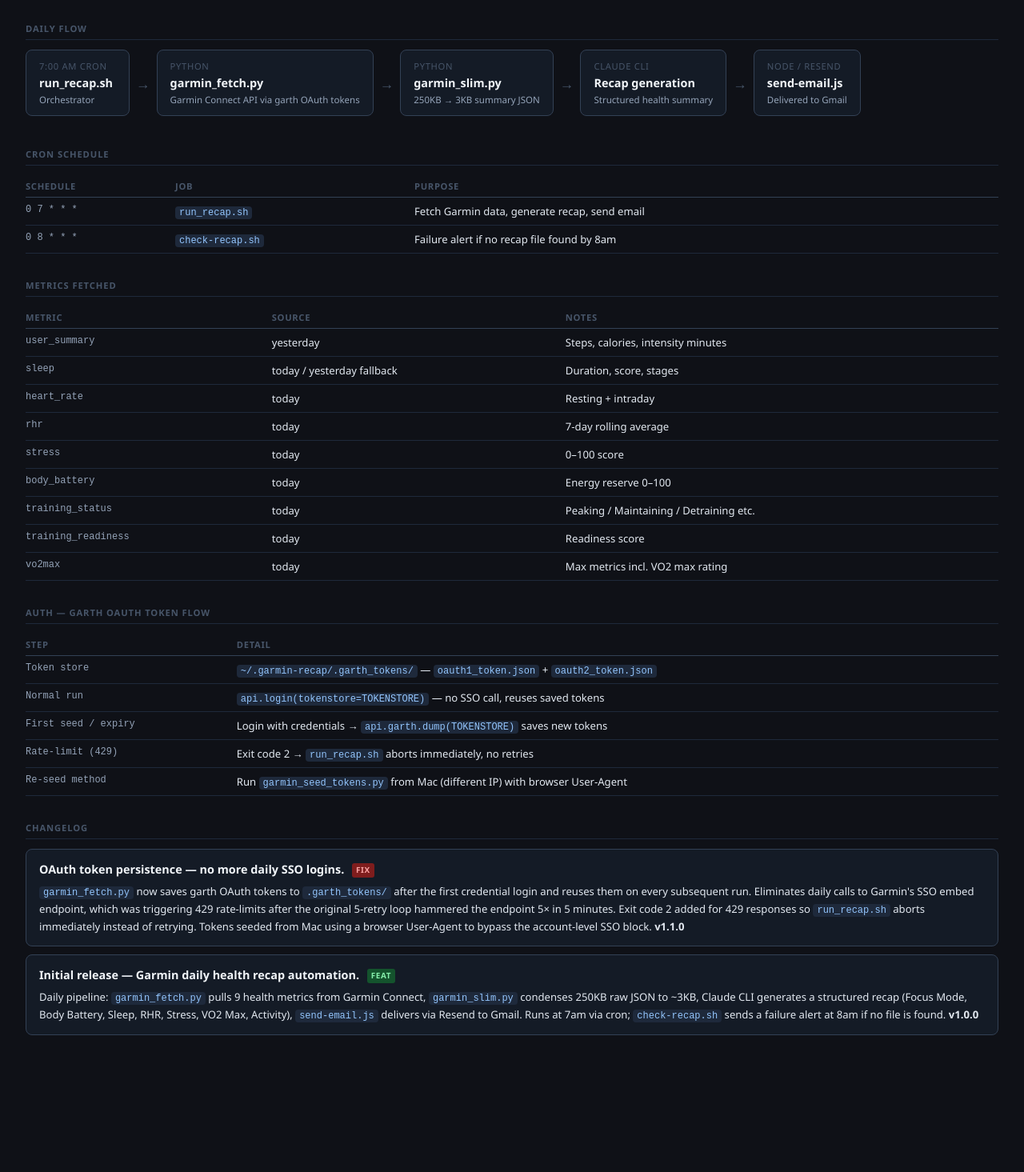
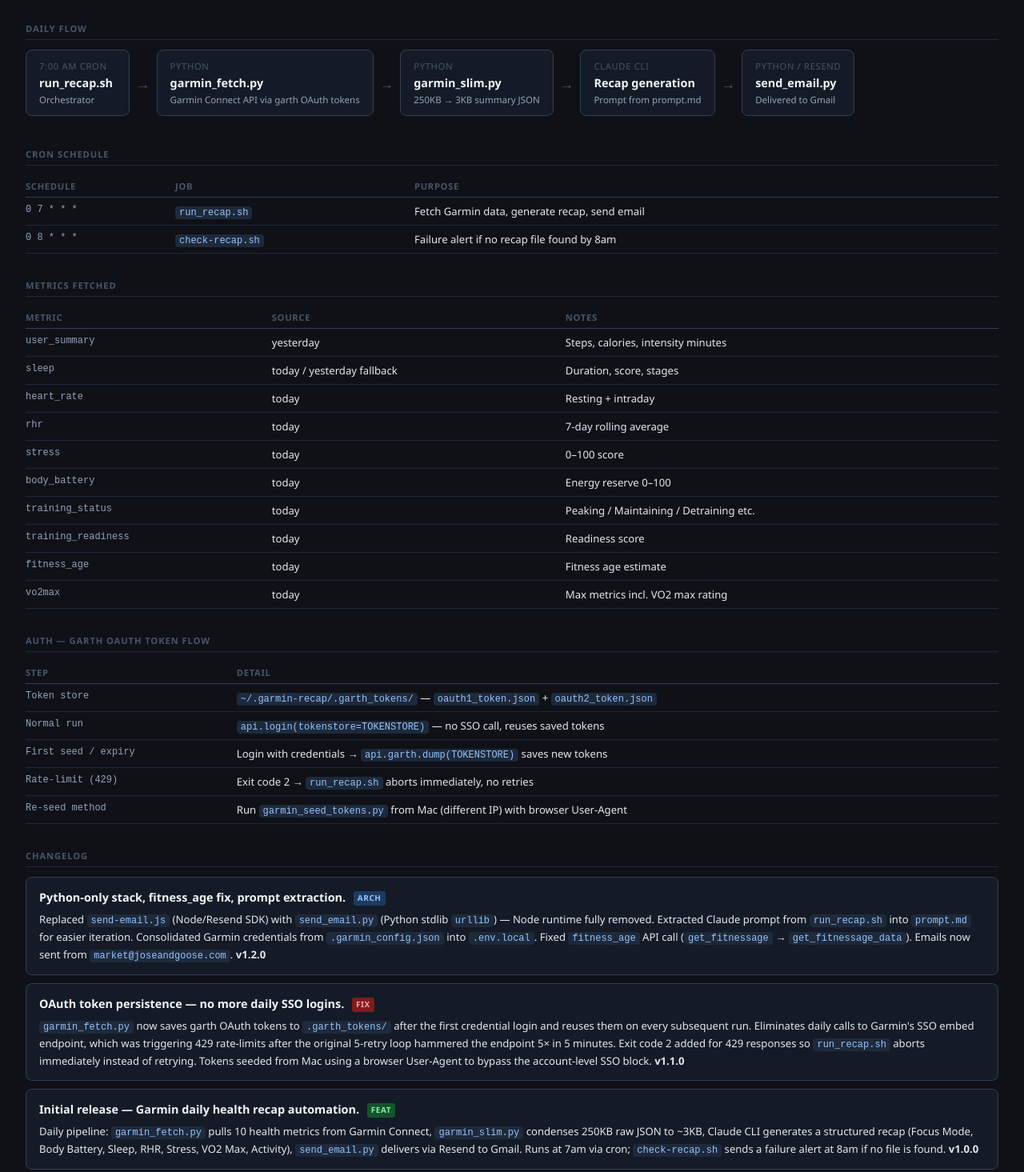
Before and after one commit to joseandgoose/garmin-daily-recap, a plain HTML site: page chart.html in a window 1280 px wide. Shown: the part 92-1557 px from the top of the page at 80% size. Before the commit the page ends 1428 px from the top, so only its background shows below. Drawn offline with Linux system fonts and the light colour scheme.

Commit message:
chore: update changelog and chart for v1.2.0

```diff
--- a/chart.html
+++ b/chart.html
@@ -89,12 +89,12 @@ code { background: var(--surface-2); border-radius: var(--radius-sm); padding: 1
   <div class="flow-step">
     <div class="label">Claude CLI</div>
     <div class="name">Recap generation</div>
-    <div class="detail">Structured health summary</div>
+    <div class="detail">Prompt from prompt.md</div>
   </div>
   <div class="flow-arrow">&rarr;</div>
   <div class="flow-step">
-    <div class="label">Node / Resend</div>
-    <div class="name">send-email.js</div>
+    <div class="label">Python / Resend</div>
+    <div class="name">send_email.py</div>
     <div class="detail">Delivered to Gmail</div>
   </div>
 </div>
@@ -120,6 +120,7 @@ code { background: var(--surface-2); border-radius: var(--radius-sm); padding: 1
     <tr><td>body_battery</td><td>today</td><td>Energy reserve 0&ndash;100</td></tr>
     <tr><td>training_status</td><td>today</td><td>Peaking / Maintaining / Detraining etc.</td></tr>
     <tr><td>training_readiness</td><td>today</td><td>Readiness score</td></tr>
+    <tr><td>fitness_age</td><td>today</td><td>Fitness age estimate</td></tr>
     <tr><td>vo2max</td><td>today</td><td>Max metrics incl. VO2 max rating</td></tr>
   </tbody>
 </table>
@@ -139,13 +140,18 @@ code { background: var(--surface-2); border-radius: var(--radius-sm); padding: 1
 <div class="section-title">Changelog</div>
 
 <div class="note-card">
+  <div class="note-card-title">Python-only stack, fitness_age fix, prompt extraction. <span class="note-tag note-tag-arch">arch</span></div>
+  Replaced <code>send-email.js</code> (Node/Resend SDK) with <code>send_email.py</code> (Python stdlib <code>urllib</code>) &mdash; Node runtime fully removed. Extracted Claude prompt from <code>run_recap.sh</code> into <code>prompt.md</code> for easier iteration. Consolidated Garmin credentials from <code>.garmin_config.json</code> into <code>.env.local</code>. Fixed <code>fitness_age</code> API call (<code>get_fitnessage</code> &rarr; <code>get_fitnessage_data</code>). Emails now sent from <code>market@joseandgoose.com</code>. <strong>v1.2.0</strong>
+</div>
+
+<div class="note-card">
   <div class="note-card-title">OAuth token persistence &mdash; no more daily SSO logins. <span class="note-tag note-tag-fix">fix</span></div>
   <code>garmin_fetch.py</code> now saves garth OAuth tokens to <code>.garth_tokens/</code> after the first credential login and reuses them on every subsequent run. Eliminates daily calls to Garmin's SSO embed endpoint, which was triggering 429 rate-limits after the original 5-retry loop hammered the endpoint 5&times; in 5 minutes. Exit code 2 added for 429 responses so <code>run_recap.sh</code> aborts immediately instead of retrying. Tokens seeded from Mac using a browser User-Agent to bypass the account-level SSO block. <strong>v1.1.0</strong>
 </div>
 
 <div class="note-card">
   <div class="note-card-title">Initial release &mdash; Garmin daily health recap automation. <span class="note-tag note-tag-feat">feat</span></div>
-  Daily pipeline: <code>garmin_fetch.py</code> pulls 9 health metrics from Garmin Connect, <code>garmin_slim.py</code> condenses 250KB raw JSON to ~3KB, Claude CLI generates a structured recap (Focus Mode, Body Battery, Sleep, RHR, Stress, VO2 Max, Activity), <code>send-email.js</code> delivers via Resend to Gmail. Runs at 7am via cron; <code>check-recap.sh</code> sends a failure alert at 8am if no file is found. <strong>v1.0.0</strong>
+  Daily pipeline: <code>garmin_fetch.py</code> pulls 10 health metrics from Garmin Connect, <code>garmin_slim.py</code> condenses 250KB raw JSON to ~3KB, Claude CLI generates a structured recap (Focus Mode, Body Battery, Sleep, RHR, Stress, VO2 Max, Activity), <code>send_email.py</code> delivers via Resend to Gmail. Runs at 7am via cron; <code>check-recap.sh</code> sends a failure alert at 8am if no file is found. <strong>v1.0.0</strong>
 </div>
 
 </body>
```
Also changed, not shown: CHANGELOG.md.
